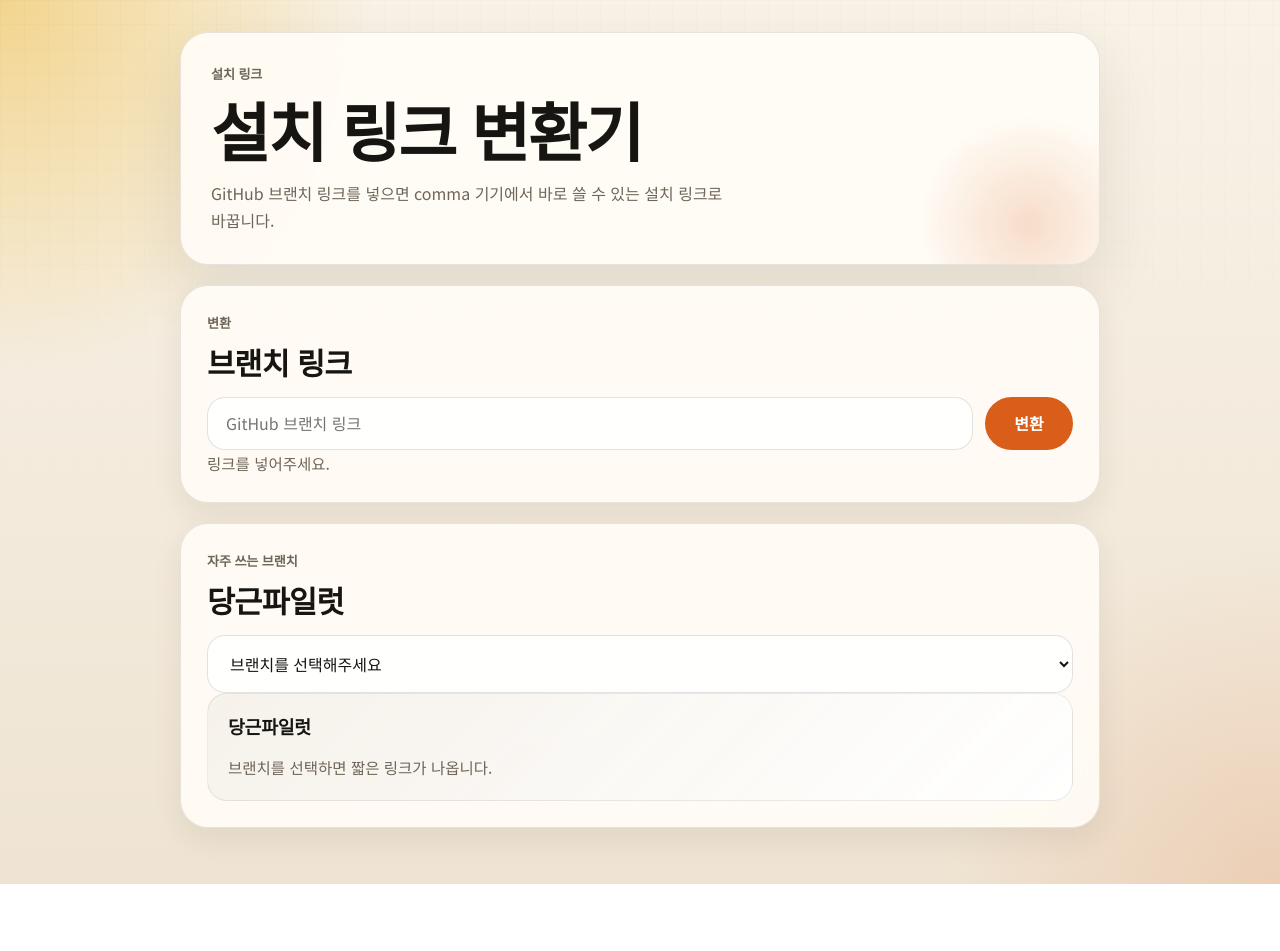
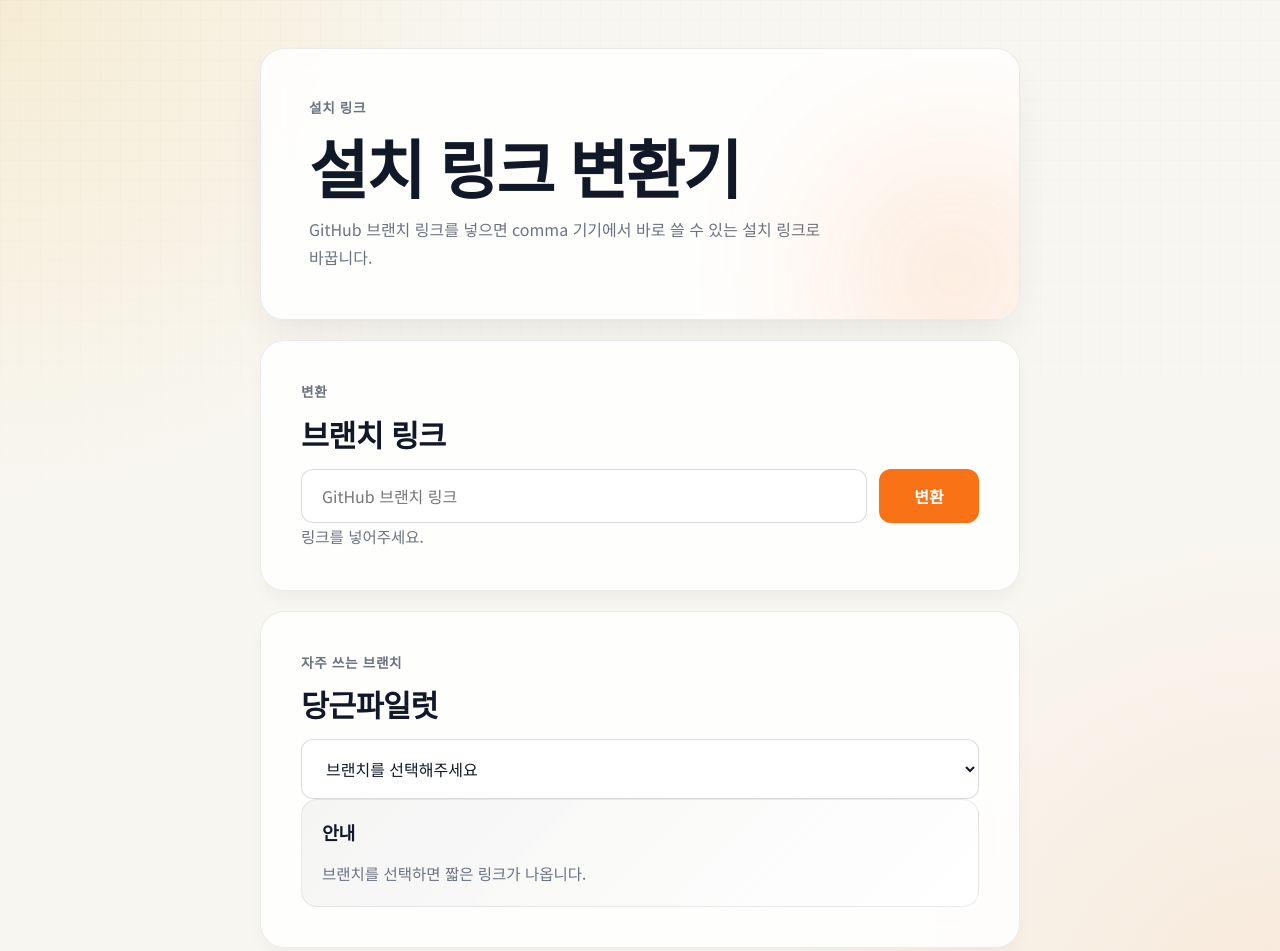
Before and after one commit to leehyuk1108/branch_installer, a website: page docs/index.html in a window 1280 px wide. Shown: the top 951 px of the page. Before the commit the page ends 884 px from the top, so only its background shows below. Drawn offline with Linux system fonts and the light colour scheme; no server answers.

Commit message:
feat: UI/UX 개선 (여백, 패딩, 정렬 등 수정) ver 1.1

```diff
--- a/docs/app.js
+++ b/docs/app.js
@@ -232,7 +232,7 @@ function renderFeaturedBranchPicker(installerCatalog) {
     select.innerHTML = '<option value="">표시할 브랜치가 없습니다.</option>';
     setResult(makeResultCard({
       tone: "info",
-      title: FEATURED_REPO_NAME,
+      title: "안내",
       body: "표시할 브랜치가 없습니다.",
       rows: [],
       actions: [],
@@ -259,7 +259,7 @@ function renderFeaturedBranchPicker(installerCatalog) {
 
   setResult(makeResultCard({
     tone: "info",
-    title: FEATURED_REPO_NAME,
+    title: "안내",
     body: "브랜치를 선택하면 짧은 링크가 나옵니다.",
     rows: [],
     actions: [],
@@ -270,7 +270,7 @@ function renderFeaturedBranchPicker(installerCatalog) {
     if (!installer) {
       setResult(makeResultCard({
         tone: "info",
-        title: FEATURED_REPO_NAME,
+        title: "안내",
         body: "브랜치를 선택하면 짧은 링크가 나옵니다.",
         rows: [],
         actions: [],
--- a/docs/styles.css
+++ b/docs/styles.css
@@ -1,18 +1,18 @@
 :root {
-  --bg: #f6f1e8;
-  --paper: rgba(255, 252, 246, 0.94);
-  --ink: #171512;
-  --muted: #6f6558;
-  --line: rgba(23, 21, 18, 0.1);
-  --accent: #d95e1a;
-  --accent-strong: #b64c12;
-  --accent-soft: rgba(217, 94, 26, 0.12);
-  --subtle: rgba(255, 255, 255, 0.82);
-  --shadow: 0 24px 60px rgba(52, 39, 18, 0.1);
-  --shadow-soft: 0 12px 30px rgba(52, 39, 18, 0.08);
-  --radius-xl: 28px;
-  --radius-lg: 20px;
-  --radius-md: 16px;
+  --bg: #f8f6f0;
+  --paper: rgba(255, 255, 255, 0.85);
+  --ink: #111827;
+  --muted: #6b7280;
+  --line: rgba(17, 24, 39, 0.08);
+  --accent: #f97316;
+  --accent-strong: #ea580c;
+  --accent-soft: rgba(249, 115, 22, 0.1);
+  --subtle: rgba(255, 255, 255, 0.95);
+  --shadow: 0 20px 40px -10px rgba(0, 0, 0, 0.08);
+  --shadow-soft: 0 10px 20px -5px rgba(0, 0, 0, 0.05);
+  --radius-xl: 24px;
+  --radius-lg: 16px;
+  --radius-md: 12px;
 }
 
 * {
@@ -26,16 +26,16 @@ body {
 }
 
 body {
-  font-family: "Noto Sans KR", sans-serif;
+  font-family: "Noto Sans KR", -apple-system, BlinkMacSystemFont, "Segoe UI", Roboto, sans-serif;
   color: var(--ink);
   line-height: 1.6;
   word-break: keep-all;
   text-rendering: optimizeLegibility;
   -webkit-font-smoothing: antialiased;
   background:
-    radial-gradient(circle at top left, rgba(240, 201, 107, 0.72), transparent 24%),
-    radial-gradient(circle at bottom right, rgba(217, 94, 26, 0.16), transparent 22%),
-    linear-gradient(180deg, #f8f2e7 0%, #efe4d3 100%);
+    radial-gradient(circle at top left, rgba(234, 180, 50, 0.15), transparent 30%),
+    radial-gradient(circle at bottom right, rgba(249, 115, 22, 0.1), transparent 30%),
+    var(--bg);
 }
 
 body::before {
@@ -44,16 +44,16 @@ body::before {
   inset: 0;
   pointer-events: none;
   background-image:
-    linear-gradient(rgba(23, 21, 18, 0.025) 1px, transparent 1px),
-    linear-gradient(90deg, rgba(23, 21, 18, 0.025) 1px, transparent 1px);
-  background-size: 24px 24px;
+    linear-gradient(rgba(17, 24, 39, 0.03) 1px, transparent 1px),
+    linear-gradient(90deg, rgba(17, 24, 39, 0.03) 1px, transparent 1px);
+  background-size: 20px 20px;
   mask-image: linear-gradient(180deg, rgba(0, 0, 0, 0.45), transparent 80%);
 }
 
 .page-shell {
-  width: min(920px, calc(100vw - 32px));
+  width: min(760px, calc(100vw - 32px));
   margin: 0 auto;
-  padding: 32px 0 56px;
+  padding: 48px 0 80px;
 }
 
 .hero,
@@ -67,7 +67,7 @@ body::before {
 .hero {
   overflow: hidden;
   border-radius: var(--radius-xl);
-  padding: 30px;
+  padding: 48px;
   box-shadow: var(--shadow);
   animation: rise-in 0.45s ease-out both;
 }
@@ -75,16 +75,18 @@ body::before {
 .hero::after {
   content: "";
   position: absolute;
-  inset: auto -40px -70px auto;
-  width: 220px;
-  height: 220px;
+  inset: auto -60px -80px auto;
+  width: 250px;
+  height: 250px;
   border-radius: 999px;
-  background: radial-gradient(circle, rgba(217, 94, 26, 0.2), transparent 70%);
+  background: var(--accent);
+  filter: blur(80px);
+  opacity: 0.15;
 }
 
 .panel {
   border-radius: var(--radius-xl);
-  padding: 26px;
+  padding: 40px;
   box-shadow: var(--shadow-soft);
   animation: rise-in 0.55s ease-out both;
 }
@@ -92,11 +94,12 @@ body::before {
 .eyebrow,
 .panel-kicker,
 .meta-label {
-  margin: 0 0 10px;
+  margin: 0 0 12px;
   font-family: inherit;
-  font-size: 0.82rem;
+  font-size: 0.85rem;
   font-weight: 700;
-  letter-spacing: -0.01em;
+  letter-spacing: 0.05em;
+  text-transform: uppercase;
   color: var(--muted);
 }
 
@@ -154,21 +157,22 @@ body::before {
 .branch-select {
   width: 100%;
   min-width: 0;
-  border: 1px solid rgba(23, 21, 18, 0.12);
-  border-radius: 18px;
-  background: rgba(255, 255, 255, 0.92);
+  border: 1px solid rgba(17, 24, 39, 0.15);
+  border-radius: 12px;
+  background: rgba(255, 255, 255, 0.95);
   color: var(--ink);
-  padding: 15px 18px;
+  padding: 16px 20px;
   font: inherit;
   font-size: 1rem;
   line-height: 1.3;
   outline: none;
+  transition: all 0.2s ease;
 }
 
 .converter-input:focus,
 .branch-select:focus {
-  border-color: rgba(217, 94, 26, 0.5);
-  box-shadow: 0 0 0 4px rgba(217, 94, 26, 0.12);
+  border-color: var(--accent);
+  box-shadow: 0 0 0 3px var(--accent-soft);
 }
 
 .result-card,
@@ -264,21 +268,23 @@ body::before {
   flex: 0 0 auto;
   appearance: none;
   border: 0;
-  border-radius: 999px;
+  border-radius: 12px;
   cursor: pointer;
-  min-width: 88px;
-  min-height: 46px;
-  padding: 12px 18px;
+  min-width: 100px;
+  min-height: 48px;
+  padding: 14px 24px;
   font: inherit;
+  font-size: 1rem;
   font-weight: 700;
   line-height: 1;
   white-space: nowrap;
   text-decoration: none;
-  transition: transform 0.18s ease, background-color 0.18s ease;
+  transition: all 0.2s ease;
 }
 
 .action-button:hover {
-  transform: translateY(-1px);
+  transform: translateY(-2px);
+  box-shadow: 0 4px 12px rgba(249, 115, 22, 0.25);
 }
 
 .action-primary {
@@ -331,13 +337,13 @@ code {
 
 @media (max-width: 720px) {
   .page-shell {
-    width: min(100vw - 20px, 920px);
-    padding: 18px 0 34px;
+    width: min(100vw - 32px, 760px);
+    padding: 24px 0 48px;
   }
 
   .hero,
   .panel {
-    padding: 18px;
+    padding: 28px 24px;
   }
 
   .converter-controls {
```
Also changed, not shown: releases.md (added, +10 -0 lines).
